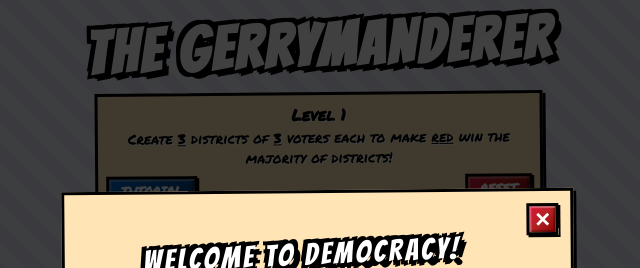
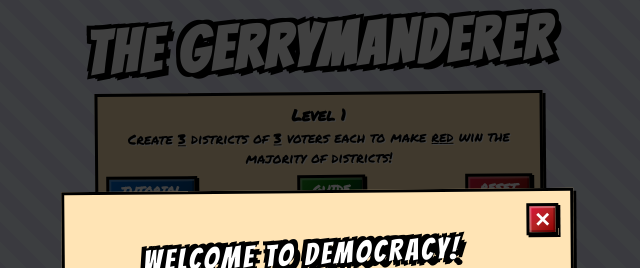
Before and after one commit to nicktwhalen/gerrymanderer, a Next.js app: page / in a window 1280 px wide. Shown: the top 268 px of the page, without its empty margins (321-961 px from the left). Built offline with nearby package versions, Linux system fonts and the light colour scheme.

Commit message:
added step #1 walkthrough

```diff
--- a/src/components/GameBoard.tsx
+++ b/src/components/GameBoard.tsx
@@ -5,11 +5,13 @@ import { useGame } from '@/context/GameContext';
 import { useGameLogic } from '@/hooks/useGameLogic';
 import { useInteractionStateMachine } from '@/hooks/useInteractionStateMachine';
 import { useTutorial } from '@/hooks/useTutorial';
+import { useWalkthrough } from '@/hooks/useWalkthrough';
 import { GAME_CONFIG, CSS_CLASSES } from '@/config/constants';
 import VoterTile from './VoterTile';
 import GameStats from './GameStats';
 import GameResult from './GameResult';
 import Tutorial from './Tutorial';
+import Walkthrough from './Walkthrough';
 
 export default function GameBoard() {
   const { gameState, currentLevel, gameKey, gameResult, hasNextLevel, showGameResult, resetGame, nextLevel } = useGame();
@@ -17,6 +19,7 @@ export default function GameBoard() {
   const { getTileState, getDistrictForVoter } = useGameLogic();
   const { handleMouseDown, handleMouseEnter, handleMouseUp, handleTouchStart, handleTouchMove, interactionMode, isInPreviewSelection } = useInteractionStateMachine();
   const { showTutorial, closeTutorial, openTutorial } = useTutorial();
+  const { showWalkthrough, openWalkthrough, closeWalkthrough } = useWalkthrough();
 
   // Global mouseup/touchend/touchmove listener for the state machine interaction system
   useEffect(() => {
@@ -61,14 +64,21 @@ export default function GameBoard() {
     <div className={`${CSS_CLASSES.COMIC.BG} flex flex-col items-center p-2 sm:p-4 min-h-screen`}>
       <h1 className={`${CSS_CLASSES.COMIC.TITLE} text-4xl sm:text-5xl lg:text-6xl font-bold mb-2 sm:mb-4 text-center px-2`}>THE GERRYMANDERER</h1>
 
-      <div className={`${CSS_CLASSES.COMIC.INSTRUCTIONS} mb-3 sm:mb-5 p-2 sm:p-2 max-w-xs sm:max-w-md text-center text-xs sm:text-sm mx-2`}>
+      <div className={`${CSS_CLASSES.COMIC.INSTRUCTIONS} mb-3 sm:mb-5 p-2 sm:p-2 max-w-xs sm:max-w-md text-center text-xs sm:text-sm mx-2`} style={showWalkthrough ? { position: 'relative', zIndex: 60 } : {}}>
         <strong className="text-sm sm:text-base">Level {currentLevel.id}</strong>
         <br />
-        Create <u>{currentLevel.districtCount}</u> districts of <u>{currentLevel.districtSize}</u> voters each to make <u>{currentLevel.targetColor}</u> win the majority of districts!
+        <span>
+          Create <u>{currentLevel.districtCount}</u> districts of <u>{currentLevel.districtSize}</u> voters each to make <u>{currentLevel.targetColor}</u> win the majority of districts!
+        </span>
         <div className="flex gap-2 mt-2 justify-between">
           <button onClick={openTutorial} className={`${CSS_CLASSES.COMIC.TILE} ${CSS_CLASSES.COMIC.BLUE_TILE} text-white font-bold px-3 py-1 text-xs hover:scale-105 transition-transform`}>
             TUTORIAL
           </button>
+          {currentLevel.id === 1 && (
+            <button onClick={openWalkthrough} className={`${CSS_CLASSES.COMIC.TILE} comic-green-tile text-white font-bold px-3 py-1 text-xs hover:scale-105 transition-transform`}>
+              GUIDE
+            </button>
+          )}
           <button onClick={resetGame} className={`${CSS_CLASSES.COMIC.TILE} ${CSS_CLASSES.COMIC.RED_TILE} text-white font-bold px-3 py-1 text-xs hover:scale-105 transition-transform`}>
             RESET
           </button>
@@ -124,6 +134,7 @@ export default function GameBoard() {
       )}
 
       {showTutorial && <Tutorial onClose={closeTutorial} />}
+      {showWalkthrough && <Walkthrough onClose={closeWalkthrough} levelId={currentLevel.id} />}
     </div>
   );
 }
--- /dev/null
+++ b/src/components/Walkthrough.tsx
@@ -0,0 +1,83 @@
+'use client';
+
+import { useState } from 'react';
+
+interface WalkthroughProps {
+  onClose: () => void;
+  levelId: number;
+}
+
+type WalkthroughStep = 'instructions' | 'step2';
+
+export default function Walkthrough({ onClose, levelId }: WalkthroughProps) {
+  const [currentStep, setCurrentStep] = useState<WalkthroughStep>('instructions');
+
+  const nextStep = () => {
+    if (currentStep === 'instructions') {
+      setCurrentStep('step2');
+    } else {
+      onClose();
+    }
+  };
+
+  const renderStep = () => {
+    switch (currentStep) {
+      case 'instructions':
+        return (
+          <div className="text-center relative">
+            {/* Comic book style arrow pointing up to instructions */}
+            <div className="absolute -top-8 left-1/2 transform -translate-x-1/2">
+              <div className="text-3xl">⬆️</div>
+            </div>
+
+            <div className="text-sm mb-3">The instructions at the top tell you how many districts to draw, the size of each one, and which color needs to win the majority.</div>
+            <div className="flex justify-center">
+              <button onClick={nextStep} className="comic-tile comic-blue-tile text-white font-bold px-4 py-1 text-sm hover:scale-105 transition-transform">
+                NEXT
+              </button>
+            </div>
+          </div>
+        );
+
+      case 'step2':
+        return (
+          <div className="text-center">
+            <div className="text-sm mb-3">Step 2 placeholder</div>
+            <div className="flex justify-center">
+              <button onClick={nextStep} className="comic-tile comic-blue-tile text-white font-bold px-4 py-1 text-sm hover:scale-105 transition-transform">
+                NEXT
+              </button>
+            </div>
+          </div>
+        );
+
+      default:
+        return null;
+    }
+  };
+
+  return (
+    <>
+      {/* Dark overlay */}
+      <div className="fixed inset-0 z-50">
+        <div className="absolute inset-0" style={{ backgroundColor: 'rgba(0, 0, 0, 0.75)' }}></div>
+      </div>
+
+      {/* Small modal positioned to slightly overlap instructions - higher than instructions */}
+      <div
+        className="fixed max-w-sm p-4 z-70 border-4 border-black rounded-lg shadow-lg"
+        style={{
+          background: 'linear-gradient(45deg, #FFD700 25%, #FFCC33 25%, #FFCC33 50%, #FFD700 50%, #FFD700 75%, #FFCC33 75%)',
+          backgroundSize: '40px 40px',
+          fontFamily: '"Permanent Marker", cursive',
+          color: '#000000',
+          top: '180px', // Overlapping the bottom of the instructions area
+          left: '50%',
+          transform: 'translateX(-50%)',
+        }}
+      >
+        {renderStep()}
+      </div>
+    </>
+  );
+}
--- /dev/null
+++ b/src/hooks/useWalkthrough.ts
@@ -0,0 +1,16 @@
+'use client';
+
+import { useState } from 'react';
+
+export const useWalkthrough = () => {
+  const [showWalkthrough, setShowWalkthrough] = useState(false);
+
+  const openWalkthrough = () => setShowWalkthrough(true);
+  const closeWalkthrough = () => setShowWalkthrough(false);
+
+  return {
+    showWalkthrough,
+    openWalkthrough,
+    closeWalkthrough,
+  };
+};
--- a/src/styles/comic.css
+++ b/src/styles/comic.css
@@ -251,3 +251,7 @@
 .comic-blue-tile {
   background: linear-gradient(135deg, #0066CC 0%, #0052A3 50%, #003D7A 100%);
 }
+
+.comic-green-tile {
+  background: linear-gradient(135deg, #228B22 0%, #006400 50%, #013220 100%);
+}
```
